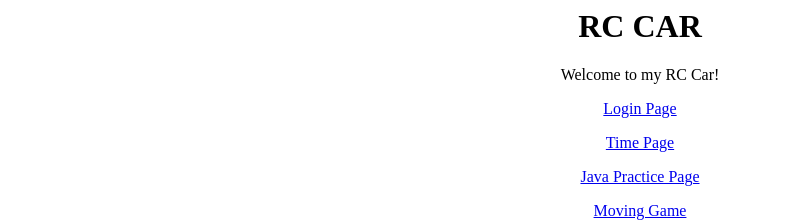
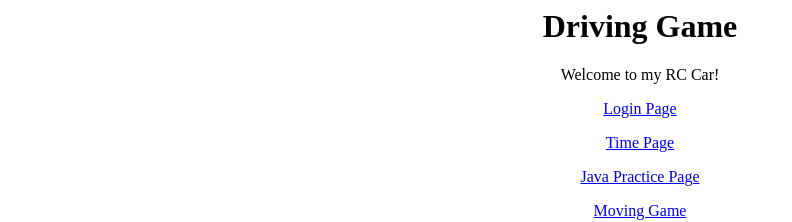
Before and after one commit to 20agray-creator/20agray-creator.github.io, a plain HTML site: page index.html in a window 1280 px wide. Shown: the top 222 px of the page, without its empty margins (0-792 px from the left). Drawn offline with Linux system fonts and the light colour scheme.

Commit message:
Update index.html

```diff
--- a/index.html
+++ b/index.html
@@ -1,7 +1,7 @@
 <html>
 
 <body>
-  <h1 style="text-align:center;">RC CAR</h1>
+  <h1 style="text-align:center;">Driving Game</h1>
   <p style="text-align:center;">Welcome to my RC Car!</p>
   <p style="text-align:center;"><a href="login.html">Login Page</a></p>
   <p style="text-align:center;"><a href="javas.html">Time Page</a></p>
```
